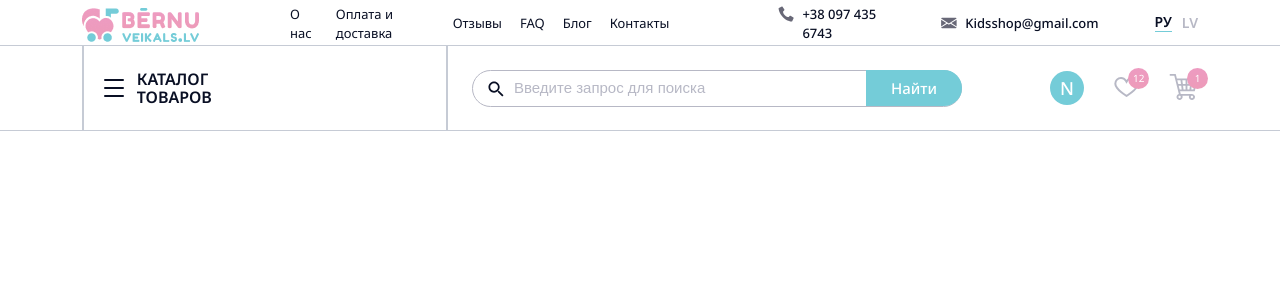
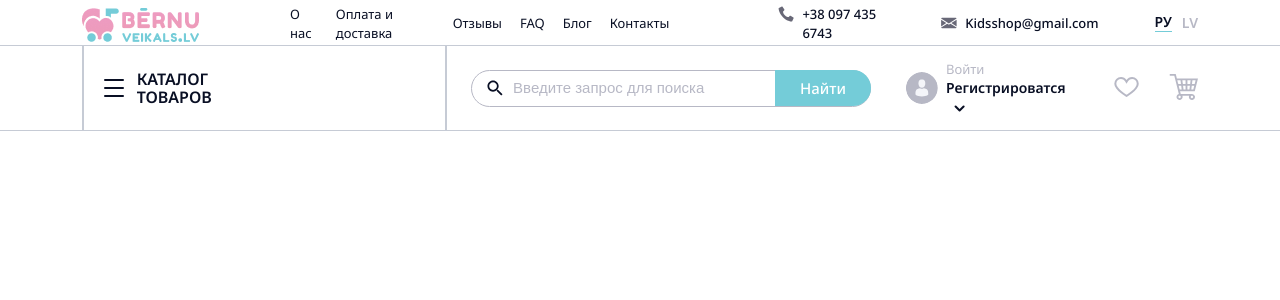
Before and after one commit to Khamzat91/baby-and-mom, a React (Create React App) app: page / in a window 1280 px wide. Shown: the top 300 px of the page. Built offline with nearby package versions, Linux system fonts and the light colour scheme.

Commit message:
сделал верстку для блока не авторизованного юзера

```diff
--- a/src/components/header/Header.jsx
+++ b/src/components/header/Header.jsx
@@ -5,6 +5,7 @@ import basket from "../../images/content/basket.svg";
 import "./index.scss";
 import Catalog from "./Catalog";
 import { catalogs } from './constants';
+import HeaderRegistration from './HeaderRegistration';
 
 
 const Header = () => {
@@ -57,9 +58,7 @@ const Header = () => {
             <button>Найти</button>
           </label>
 
-        </form>
-
-        <div className="header__box">
+          <div className="header__box">
           <div className="header__box-user">N</div>
           <div className="header__box-heart">
             <img src={heart} alt=""/>
@@ -70,6 +69,8 @@ const Header = () => {
             <span>1</span>
           </div>
         </div>
+        </form>
+        <HeaderRegistration/>
         {activeIndex && activeCatalogs !== null && <div className="catalog__item-subcatalogs">
               {handleClickSubCatalogs && catalogs[activeCatalogs]?.subCatalogs.map(({title, subCatalogsTitle}) =>
                <ul><li className="catalog__item-subcatalogs__title">{title}</li>
--- /dev/null
+++ b/src/components/header/HeaderRegistration.jsx
@@ -0,0 +1,35 @@
+import React from 'react'
+import {ReactComponent as Auth} from '../../images/content/auth.svg';
+import {ReactComponent as Registration} from "../../images/content/registration.svg";
+import search from "../../images/content/search.svg";
+import heart from "../../images/content/heart.svg";
+import basket from "../../images/content/basket.svg";
+import "./index.scss";
+
+const HeaderRegistration = () => {
+  return (
+    <div className="header__registration">
+    <label>
+        <img className="header__form-search" src={search} alt=""/>
+        <input type="text" placeholder="Введите запрос для поиска"/>
+        <button>Найти</button>
+      </label>
+      <Auth className="header__registration-auth"/>
+      <div className="header__registration-logout">
+        <div className="header__registration-text">Войти</div>
+        <div className="header__registration-title">
+        Регистрироватся
+        <Registration className="header__registration-arrowreg"/>
+        </div>
+      </div>
+      <div className="header__box-heart">
+        <img src={heart} alt=""/>
+      </div>
+      <div className="header__box-basket">
+        <img src={basket} alt=""/>
+      </div>
+    </div>
+  )
+}
+
+export default HeaderRegistration;
--- a/src/components/header/index.scss
+++ b/src/components/header/index.scss
@@ -118,10 +118,11 @@
   }
 
   form{
-   margin-right: 88px;
    position: relative;
+   display: none;
    label{
     position: relative;
+    margin-right: 88px;
 
    input{
     margin-left: 24px;
@@ -141,7 +142,7 @@
     width: 16px;
     height: 16px;
     position: absolute;
-    top: 5px;
+    top: 10px;
     left: 40px;
     color: $bg;
     cursor: pointer;
@@ -157,7 +158,6 @@
     text-align: center;
     @include f500;
     position: absolute;
-    top: -6px;
     right: 0px;
     cursor: pointer;
    }
@@ -200,8 +200,6 @@
   }
   &.active{
    background-color: $light;
-   overflow: auto;
-   height: auto;
    .header__menu-title{
     color: #fff;
    }
@@ -226,12 +224,14 @@
      }
     }
    }
+
   }
 
  }
  &__box{
   display: flex;
   align-items: center;
+  margin-left: 30px;
   &-user{
    margin-right: 30px;
    background-color: $light;
@@ -289,14 +289,85 @@
     display: flex;
     align-items: center;
 }
+ &__registration{
+    display: flex;
+    align-items: center;
+    label{
+        position: relative;
+        margin-right: 34px;
+
+       input{
+        margin-left: 24px;
+        border: 1px solid #B7B8C5;
+        border-radius: 30px;
+        background-color: #fff;
+        padding: 10px 41px;
+        outline: none;
+        width: 400px;
+        color: $bg;
+        &::placeholder{
+         font-size: 15px;
+         line-height: 20px;
+         color: #B7B8C5;
+        }
+       }
+       img{
+        width: 16px;
+        height: 16px;
+        position: absolute;
+        top: 10px;
+        left: 40px;
+        color: $bg;
+        cursor: pointer;
+       }
+       button{
+        border: none;
+        background-color: $light;
+        border-radius: 0px 30px 30px 0px;
+        color: #fff;
+        padding: 8px 25px;
+        font-size: 15px;
+        line-height: 20px;
+        text-align: center;
+        @include f500;
+        position: absolute;
+        right: 0px;
+        cursor: pointer;
+       }
+      }
+     &-logout{
+        margin-right: 34px;
+     }
+     &-auth{
+         width: 34px;
+         height: 34px;
+         margin-right: 8px;
+         cursor: pointer;
+     }
+     &-text{
+     font-size: 13px;
+     line-height: 18px;
+     color: #B7B8C5;
+     cursor: pointer;
+     }
+     &-title{
+      font-size: 14px;
+      line-height: 19px;
+      @include f600;
+      color: $bg;
+      cursor: pointer;
+     }
+     &-arrowreg{
+        margin-left: 8px;
+        cursor: pointer;
+     }
+ }
 }
 
 
 
 .catalog {
  position: relative;
- height: 0;
- overflow: hidden;
  &__items{
   border: 1px solid #74CCD8;
   box-shadow: 0px 4px 11px rgba(68, 97, 132, 0.08);
```
Also changed, not shown: src/images/content/auth.svg (added), src/images/content/registration.svg (added).
